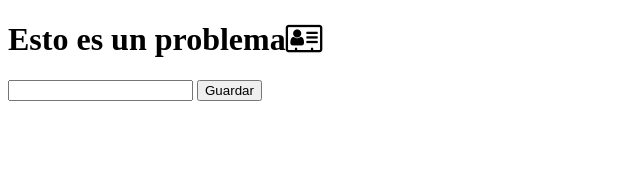
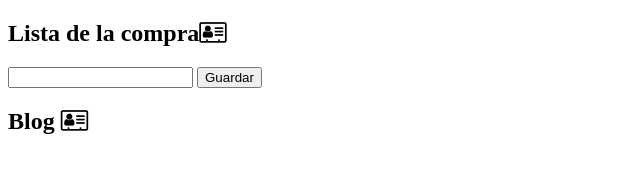
Before and after one commit to LdMe/blog_js2, a plain HTML site: page index.html in a window 1280 px wide. Shown: the whole page, without its empty margins (0-640 px from the left). Drawn offline with Linux system fonts and the light colour scheme.

Commit message:
primeros pasos blog

```diff
--- a/index.html
+++ b/index.html
@@ -16,14 +16,20 @@
     <link rel="stylesheet" href="https://cdnjs.cloudflare.com/ajax/libs/font-awesome/4.7.0/css/font-awesome.min.css">
 </head>
 <body>
-    <h1 >Esto es un problema<i class="fa fa-address-card-o"></i></h1>
+    <section id="seccion_lista">
+        <h1 >Lista de la compra<i class="fa fa-address-card-o"></i></h1>
 
-    <input type="text" id="input">
-    <button id="guardar">Guardar</button>
+        <input type="text" id="input">
+        <button id="guardar">Guardar</button>
 
-    <ul id="lista">
+        <ul id="lista">
 
-    </ul>
-    <script src="lista.js"></script>
+        </ul>
+        <script src="lista.js"></script>
+    </section>
+    <section id="seccion_blog">
+        <h1 >Blog  <i class="fa fa-address-card-o"></i></h1>
+
+    </section>
 </body>
 </html>
--- a/lista.js
+++ b/lista.js
@@ -1,5 +1,5 @@
 let boton = document.getElementById("guardar");
-        boton.addEventListener("click",guardarElemento);
+boton.addEventListener("click",guardarElemento);
 
         function guardarElemento() {
             let text = document.getElementById("input").value.trim();
```
